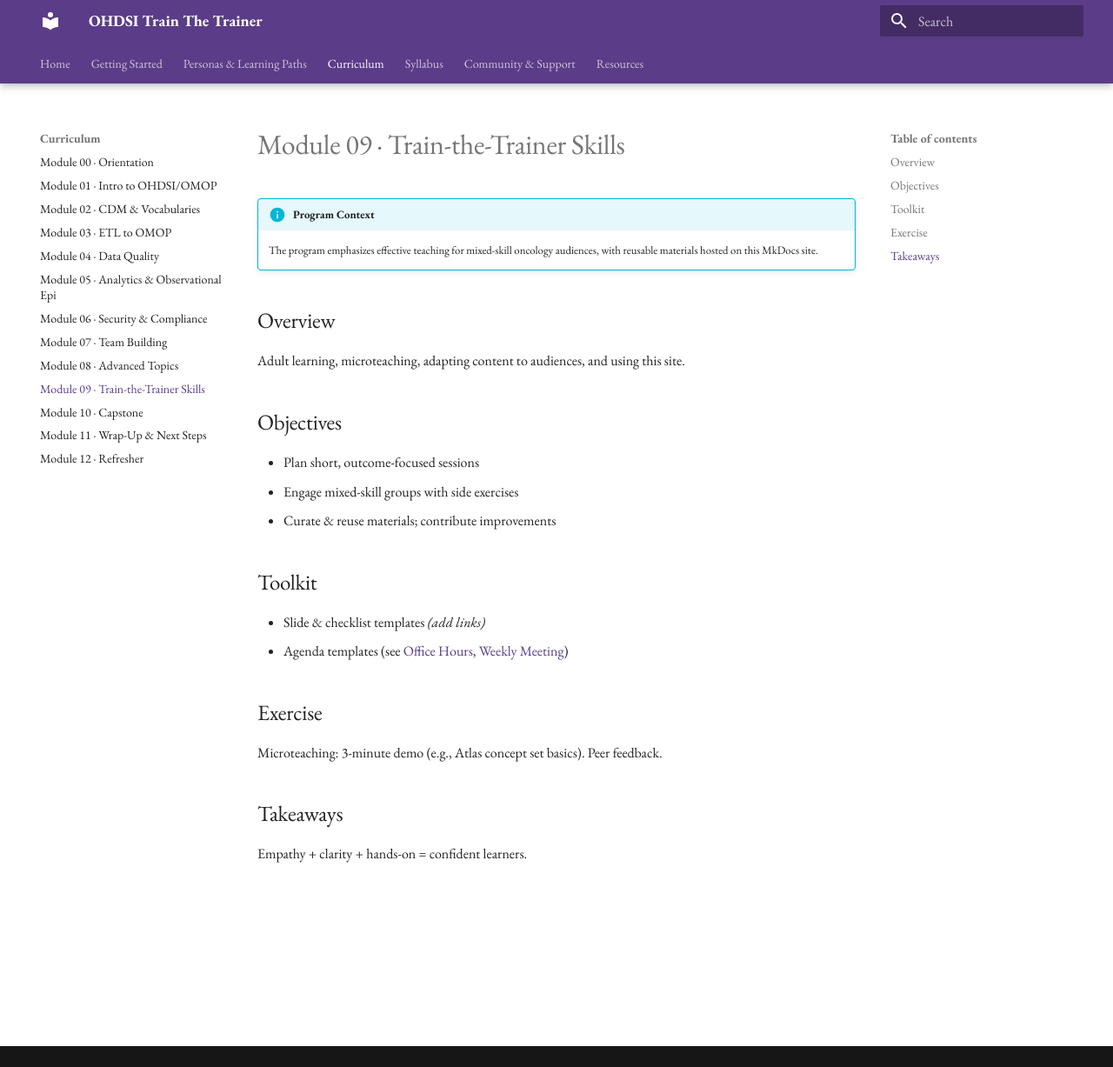
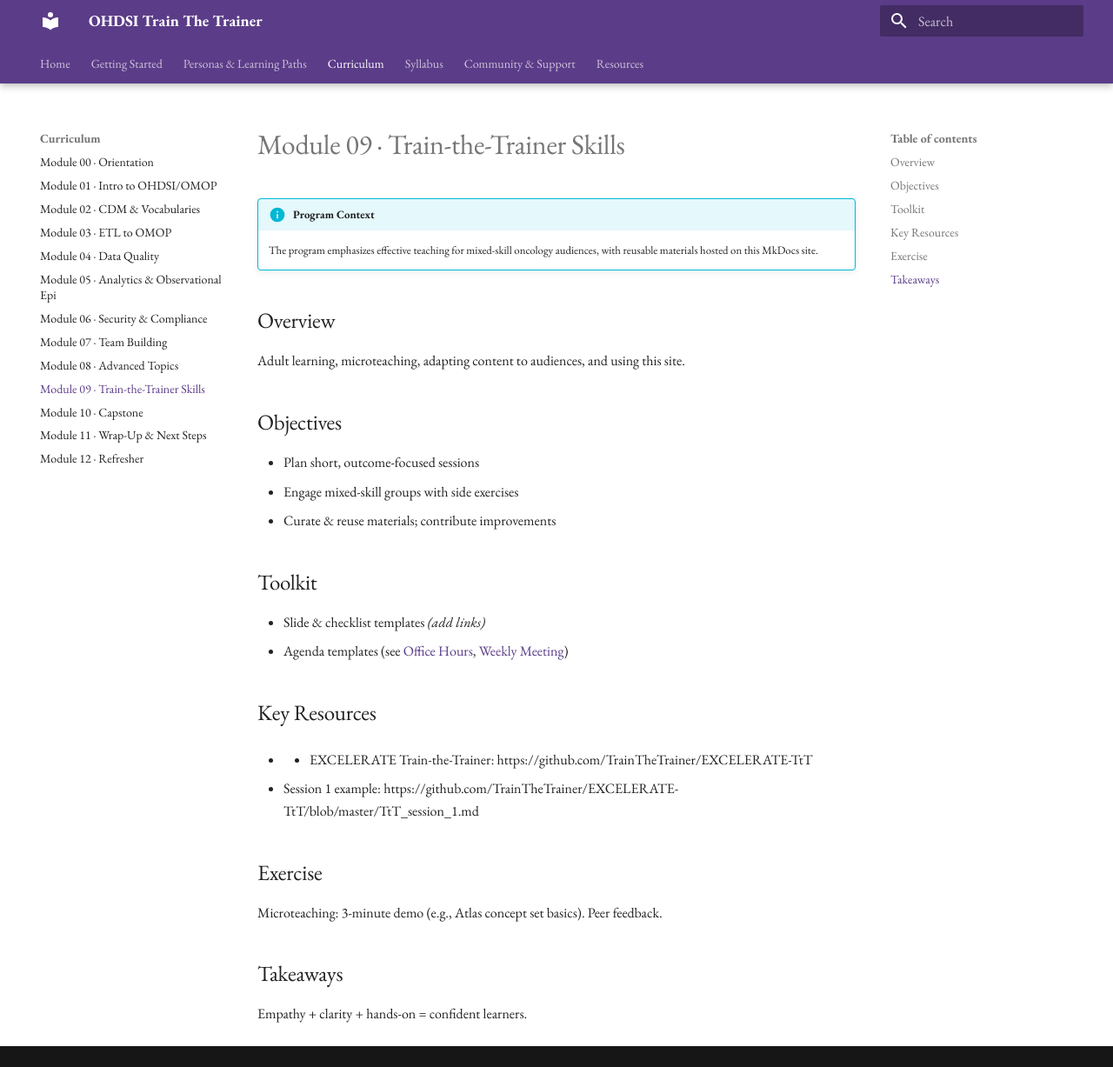
Before and after one commit to BoyceLab/OHDSITrainTheTrainer-EPILEPSY, an MkDocs documentation site: the page built from docs/modules/module-09-train-the-trainer.md, in a window 1280 px wide and 1227 px high. Shown: the whole window at 87% size. Built offline with MkDocs 1.6.1 and Material for MkDocs 9.7.7, drawn with Linux system fonts in a browser that asks for light colours.

Commit message:
Update module-09-train-the-trainer.md

```diff
--- a/docs/modules/module-09-train-the-trainer.md
+++ b/docs/modules/module-09-train-the-trainer.md
@@ -15,6 +15,10 @@ Adult learning, microteaching, adapting content to audiences, and using this sit
 - Slide & checklist templates *(add links)*
 - Agenda templates (see [Office Hours](../community/office-hours.md), [Weekly Meeting](../community/weekly-meeting.md))
 
+## Key Resources
+- - EXCELERATE Train-the-Trainer: https://github.com/TrainTheTrainer/EXCELERATE-TtT
+- Session 1 example: https://github.com/TrainTheTrainer/EXCELERATE-TtT/blob/master/TtT_session_1.md
+
 ## Exercise
 Microteaching: 3-minute demo (e.g., Atlas concept set basics). Peer feedback.
 
```
